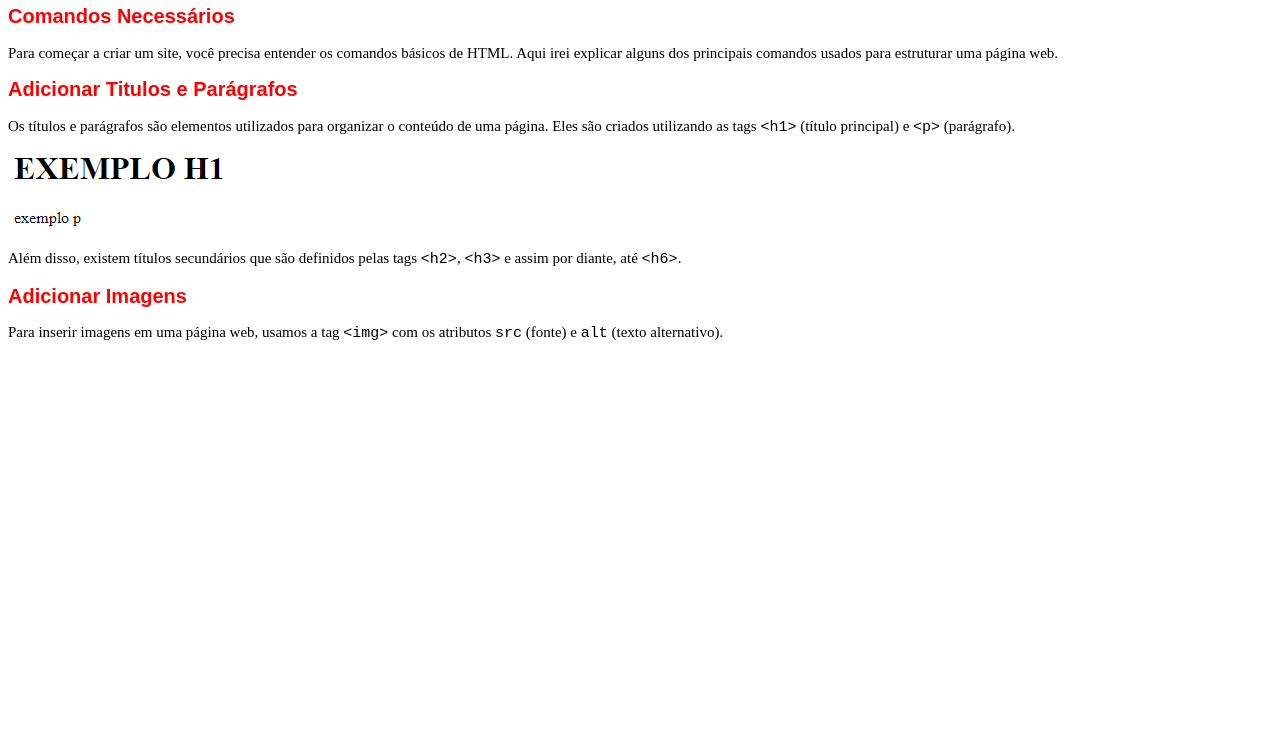
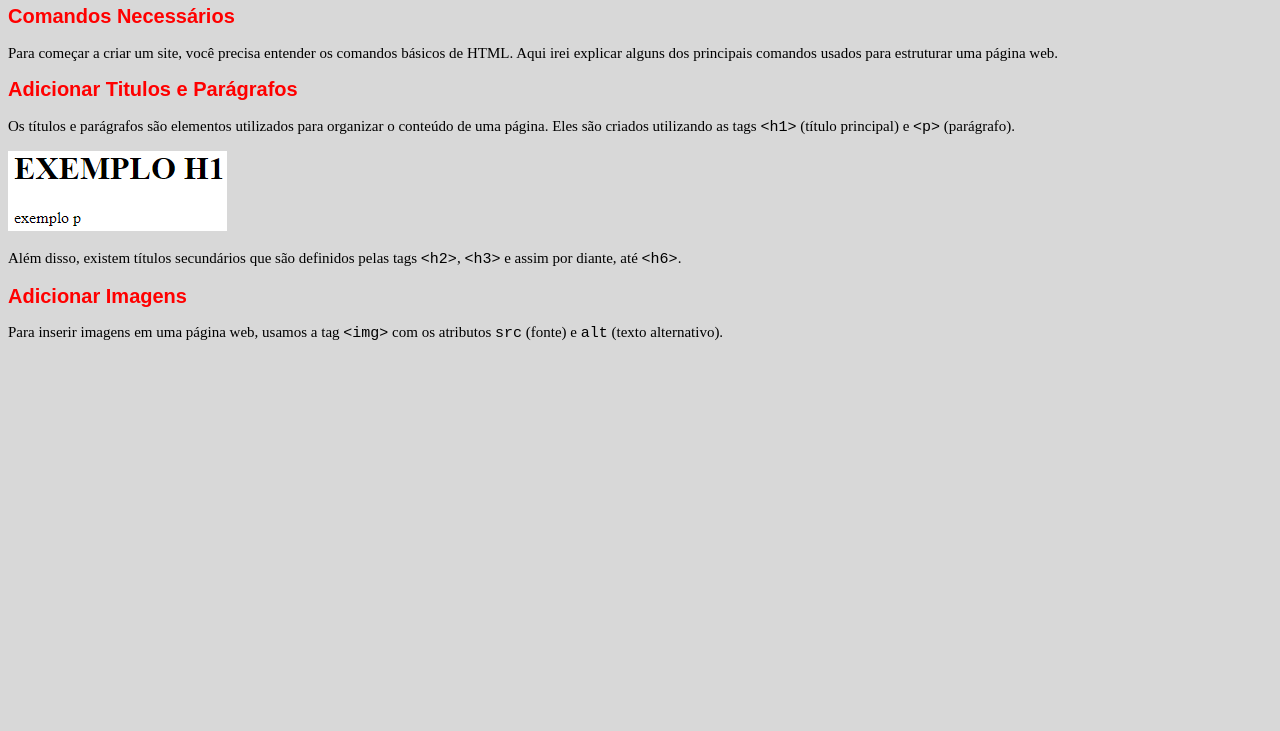
Before and after one commit to blindxdo/aaaaaaaaaaaaaaaa, a plain HTML site: page index.html in a window 1280 px wide. Shown: the part 69-800 px from the top of the page. Drawn offline with Linux system fonts and the light colour scheme.

Commit message:
Update style.css

```diff
--- a/style.css
+++ b/style.css
@@ -1,4 +1,5 @@
 body {
+    background-color: #d8d8d8;
     font-family: 'Arial', sans-serif;
 }
 
```
